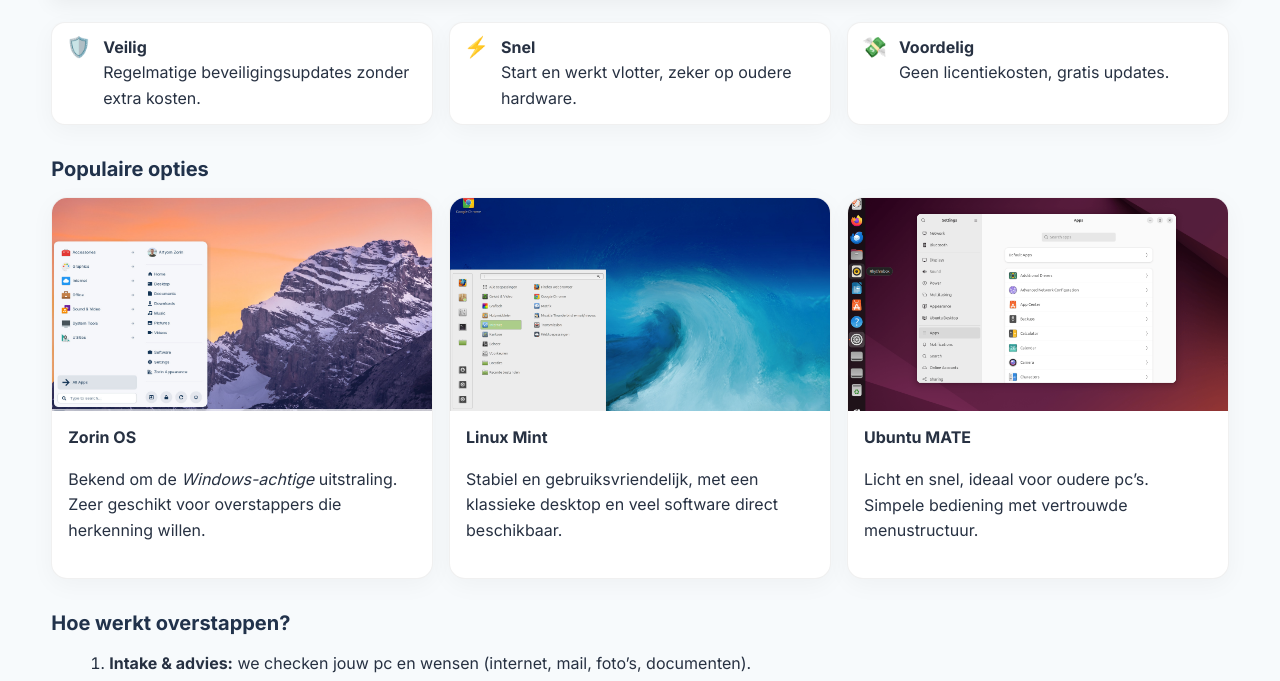
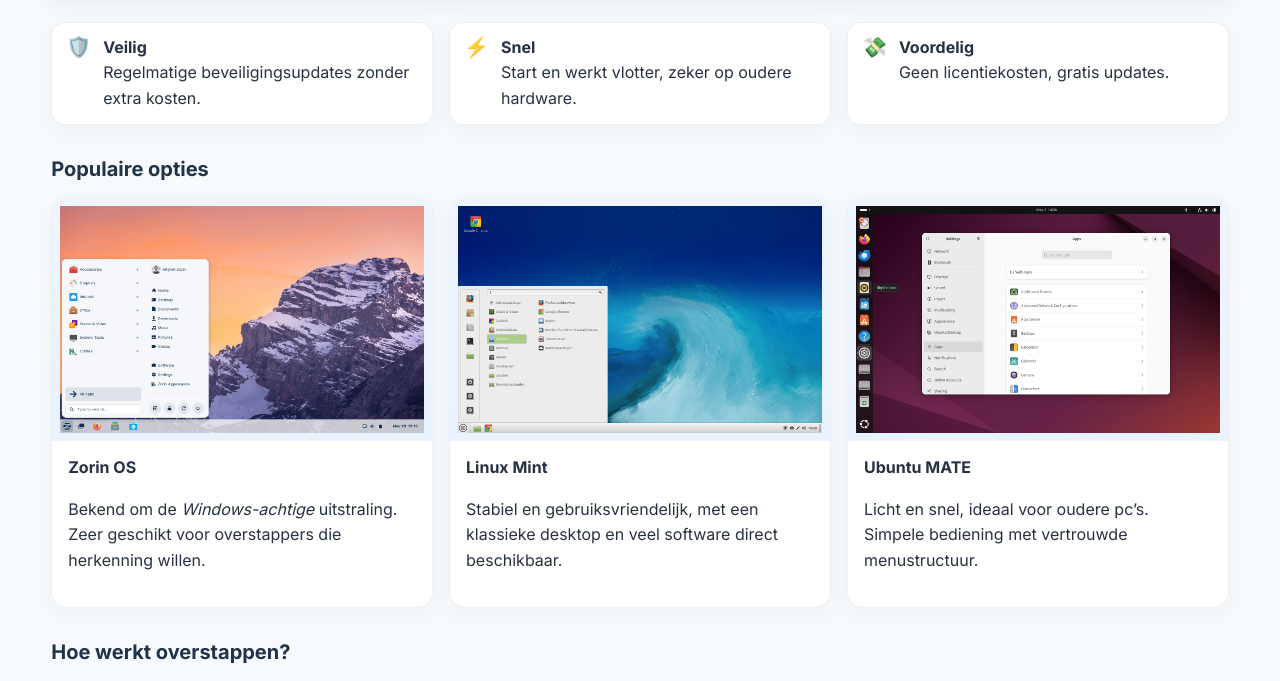
Before and after one commit to roppunt/pcslim, a PHP site: page / in a window 1280 px wide. Shown: the part 2122-2803 px from the top of the page. Run offline with PHP 8.4, Linux system fonts and the light colour scheme; data comes from the database, SQL or seed files in the repository.

Commit message:
Fix linux card screenshots being cropped

```diff
--- a/assets/styles-inline.css
+++ b/assets/styles-inline.css
@@ -98,14 +98,17 @@
   box-shadow: 0 6px 24px rgba(0,0,0,.04);
 }
 .linux-card__media {
-  aspect-ratio: 16/9;
   background: linear-gradient(180deg, #eef5ff, #e9f2ff);
   margin: 0;
+  display: flex;
+  align-items: center;
+  justify-content: center;
+  padding: 8px;
 }
 .linux-card__media img {
   width: 100%;
-  height: 100%;
-  object-fit: cover;
+  height: auto;
+  object-fit: contain;
   display: block;
 }
 .linux-card__body {
```
